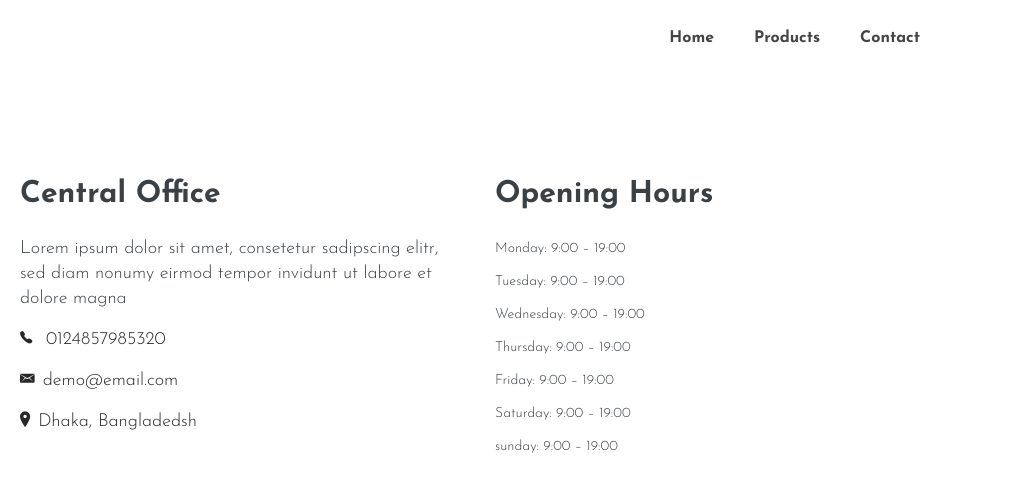
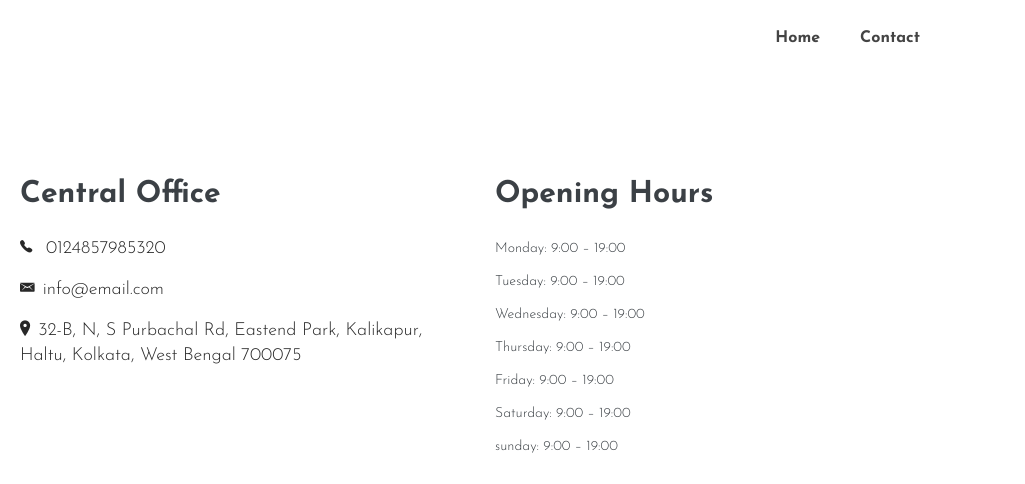
Before and after one commit to QuinchSystems/SystemOnC-Landing, a website: page theme/contact.html in a window 1280 px wide. Shown: the top 484 px of the page, 255-1280 px from the left. Drawn offline with Linux system fonts and the light colour scheme; files whose address does not match are found by name; a web font is replaced by a local one.

Commit message:
contact updated

```diff
--- a/theme/contact.html
+++ b/theme/contact.html
@@ -12,7 +12,7 @@
 
   <!-- ** Basic Page Needs ** -->
   <meta charset="utf-8">
-  <title>Vex - Product Landing Page Boostarp Template</title>
+  <title>SystemOnC - Join the Type C Revolution</title>
 
   <!-- ** Mobile Specific Metas ** -->
   <meta http-equiv="X-UA-Compatible" content="IE=edge">
@@ -61,9 +61,9 @@
             <a class="nav-link" href="index.html">Home</a>
           </li>
 
-          <li class="nav-item">
+          <!-- <li class="nav-item">
             <a class="nav-link" href="products.html">Products</a>
-          </li>
+          </li> -->
 
           <!-- <li class="nav-item">
             <a class="nav-link" href="blog.html">Blog</a>
@@ -118,12 +118,12 @@
 
       <div class="col-lg-5 col-sm-6 mb-5">
         <h2 class="font-weight-bold mb-4">Central Office</h2>
-        <p>Lorem ipsum dolor sit amet, consetetur sadipscing elitr, sed diam nonumy eirmod tempor invidunt ut labore et dolore magna</p>
+        <p></p>
         <ul class="list-unstyled contact-list">
           <li class="mb-3"><a href="tel:0124857985320"><i class="tf-ion-ios-telephone mr-2"></i>
               0124857985320</a></li>
-          <li class="mb-3"><a href="mailto:demo@email.com"><i class="tf-ion-email mr-2"></i>demo@email.com</a></li>
-          <li class="mb-3"><i class="tf-ion-ios-location mr-2"></i>Dhaka, Bangladedsh
+          <li class="mb-3"><a href="mailto:demo@email.com"><i class="tf-ion-email mr-2"></i>info@email.com</a></li>
+          <li class="mb-3"><i class="tf-ion-ios-location mr-2"></i>32-B, N, S Purbachal Rd, Eastend Park, Kalikapur, Haltu, Kolkata, West Bengal 700075
           </li>
         </ul>
       </div>
```
Also changed, not shown: source/index.html (+1 -1 lines), source/partials/header.htm (+1 -1 lines), theme/blog-details.html (+1 -1 lines), theme/blog.html (+1 -1 lines), theme/index.html (+2 -2 lines), theme/privacy-policy.html (+1 -1 lines), theme/product-details.html (+1 -1 lines), theme/products.html (+1 -1 lines), theme/terms-conditions.html (+1 -1 lines), source/images/favicons.png (added), theme/images/Group 55.png (added), theme/images/favicon.png, theme/images/favicons.png (added), theme/images/showcase/Group 56.png (deleted).
